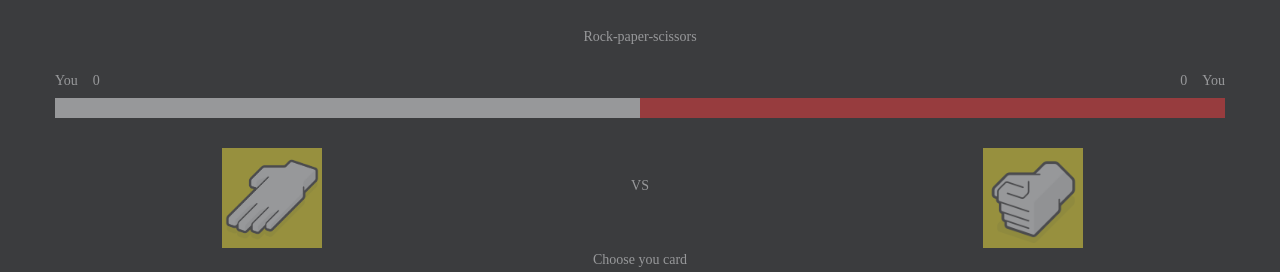
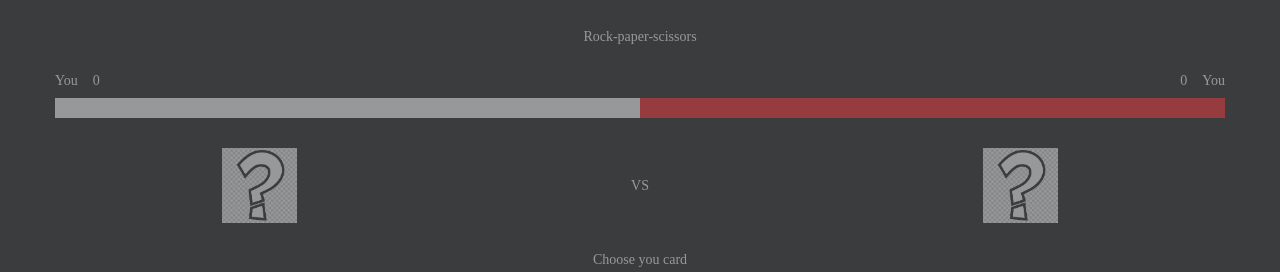
Before and after one commit to Andrii-Yukhymenko/Rock-paper-scissors, a website: page src/index.html in a window 1280 px wide. Both pictures are taken after a click on the element 640 px from the left and 319 px from the top of the page. Shown: the top 272 px of the page. Drawn offline with nearby package versions, Linux system fonts and the light colour scheme; files that its build step writes are made by us from their sources.

Commit message:
Сделал рендер картинок с результатом и их сброс (осталось сделать задержку)

```diff
--- a/src/index.html
+++ b/src/index.html
@@ -35,11 +35,11 @@
         </section>
         <section class="play-board">
           <div class="play-board__card play-board__card--you">
-            <img class="play-board__card-img" src="img/paper.png" alt="paper" />
+            <img class="play-board__card-img" src="img/question.png" alt="" />
           </div>
           <div class="play-board__separator">VS</div>
           <div class="play-board__card play-board__card--computer">
-            <img class="play-board__card-img" src="img/rock.png" alt="rock" />
+            <img class="play-board__card-img" src="img/question.png" alt="" />
           </div>
         </section>
         <section class="play-buttons">
--- a/src/js/main.js
+++ b/src/js/main.js
@@ -32,17 +32,17 @@ btnListWrapper.addEventListener("click", (event) => {
         let yourChoiceNumber = i;
         let computerChoiceNumber = generateComputerChoice();
         let computerChoice = db[computerChoiceNumber].name;
-        // console.log(`"${db[yourChoiceNumber].img}"`);
-        // renderChoiceCards();
+        renderChoiceCards(yourChoiceNumber, computerChoiceNumber);
+        // setTimeout();
         determinateWinner(yourChoiceNumber, computerChoice, yourChoice);
+        resetChoiceCards();
       }
     });
   }
 });
-
 // Событие закрытия модального окна
 modal.addEventListener("click", () => {
-  modal.classList.remove('modal--visible');
+  modal.classList.remove("modal--visible");
 });
 
 // Генерация вашего варианта
@@ -71,29 +71,34 @@ function randomInteger(min, max) {
 // Определение победителя
 function determinateWinner(a, b, c) {
   modal.classList.add("modal--visible");
-  modalText.className = 'modal__text';
+  modalText.className = "modal__text";
   if (db[a].breaks.includes(b)) {
     console.log("win");
     modalText.innerText = "You win!!!";
-    modalText.classList.add(
-      "modal__text--win"
-    );
+    modalText.classList.add("modal__text--win");
   } else if (c === b) {
     console.log("nobody");
     modalText.innerText = "Nobody";
-    modalText.classList.add(
-      "modal__text--nobody"
-    );
+    modalText.classList.add("modal__text--nobody");
   } else {
     console.log("lose");
     modalText.innerText = "You lose ;(";
-    modalText.classList.add(
-      "modal__text--lose"
-    );
+    modalText.classList.add("modal__text--lose");
   }
 }
 
-// function renderChoiceCards() {
-//   yourChoiceCardRender.innerHTML = '<img src=`"${db[yourChoiceNumber].img}"` alt="" class="play-buttons__img" />';
-//   computerCardRender.innerHTML = '<img src=`"${db[computerChoiceNumber].img}"` alt="" class="play-buttons__img" />';
-// }
+// Рендерим результаты на странице
+function renderChoiceCards(a, b) {
+  yourChoiceCardRender.innerHTML =
+    '<img src="' + db[a].img + '" alt="" class="play-buttons__img" />';
+  computerCardRender.innerHTML =
+    '<img src="' + db[b].img + '" alt="" class="play-buttons__img" />';
+}
+
+// Возвращаем стандартные картинки вместо выбранных
+function resetChoiceCards() {
+  yourChoiceCardRender.innerHTML =
+    '<img src="img/question.png" alt="" class="play-buttons__img" />';
+  computerCardRender.innerHTML =
+    '<img src="img/question.png" alt="" class="play-buttons__img" />';
+}
--- a/src/scss/main.scss
+++ b/src/scss/main.scss
@@ -52,8 +52,8 @@ body {
     background: #fff;
   }
   &__card-img{
-    width: 100px;
-    height: 100px;
+    width: 100%;
+    height: 100%;
   }
 }
 .play-buttons {
```
Also changed, not shown: app/index.html (+2 -2 lines), app/js/main.js (+18 -8 lines), app/css/main.css, 2 other files.
